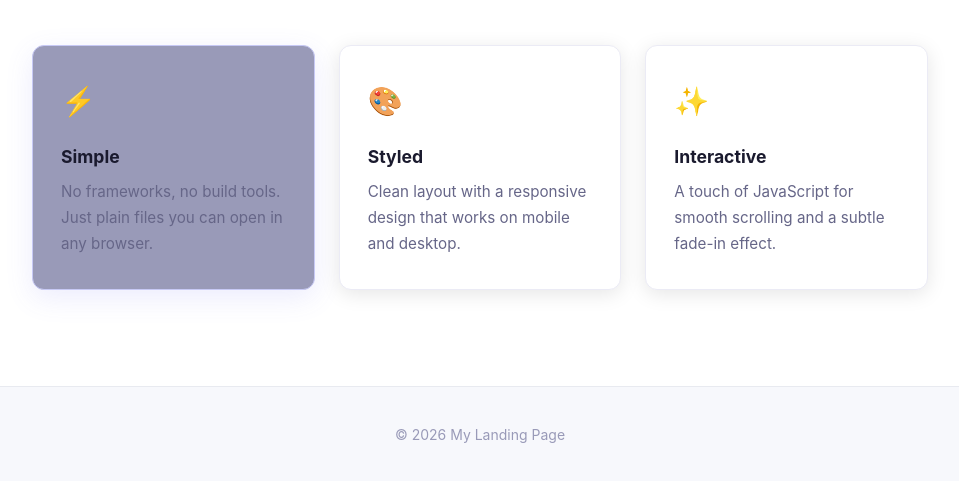
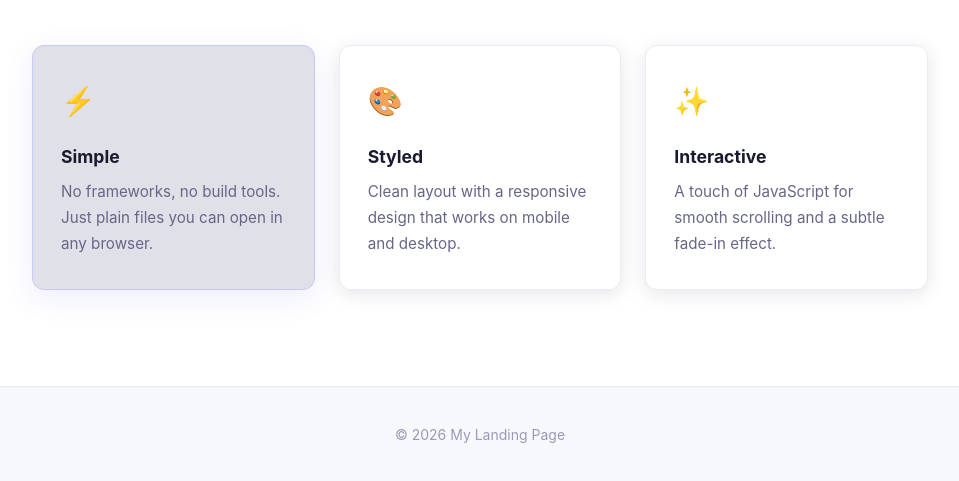
Before and after one commit to noy-cohen/test-landing-page, a plain HTML site: page index.html in a window 1280 px wide. In both pictures the pointer is over the element 333 px from the left and 808 px from the top of the page. Shown: the part 641-1122 px from the top of the page, without its empty margins (160-1119 px from the left). Drawn offline with Linux system fonts and the light colour scheme.

Commit message:
lighter color

```diff
--- a/style.css
+++ b/style.css
@@ -105,7 +105,7 @@ body {
 .card:hover {
   box-shadow: 0 8px 28px rgba(99, 102, 241, 0.12);
   border-color: #c7c9f5;
-  background: #999ab8;
+  background: #e0e0e8;
 }
 
 .card.visible {
```
